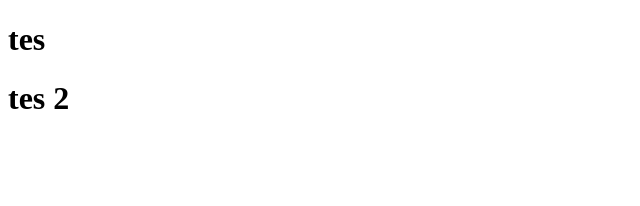
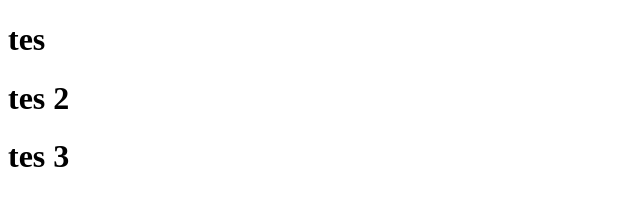
Before and after one commit to PTP-PLAN-Frontend/Coba-Pull-Request, a plain HTML site: page index.html in a window 1280 px wide. Shown: the full height of the page, 0-640 px from the left. Drawn offline with Linux system fonts and the light colour scheme.

Commit message:
pull request 3

```diff
--- a/index.html
+++ b/index.html
@@ -9,5 +9,6 @@
   <body>
     <h1>tes</h1>
     <h1>tes 2</h1>
+    <h1>tes 3</h1>
   </body>
 </html>
```
